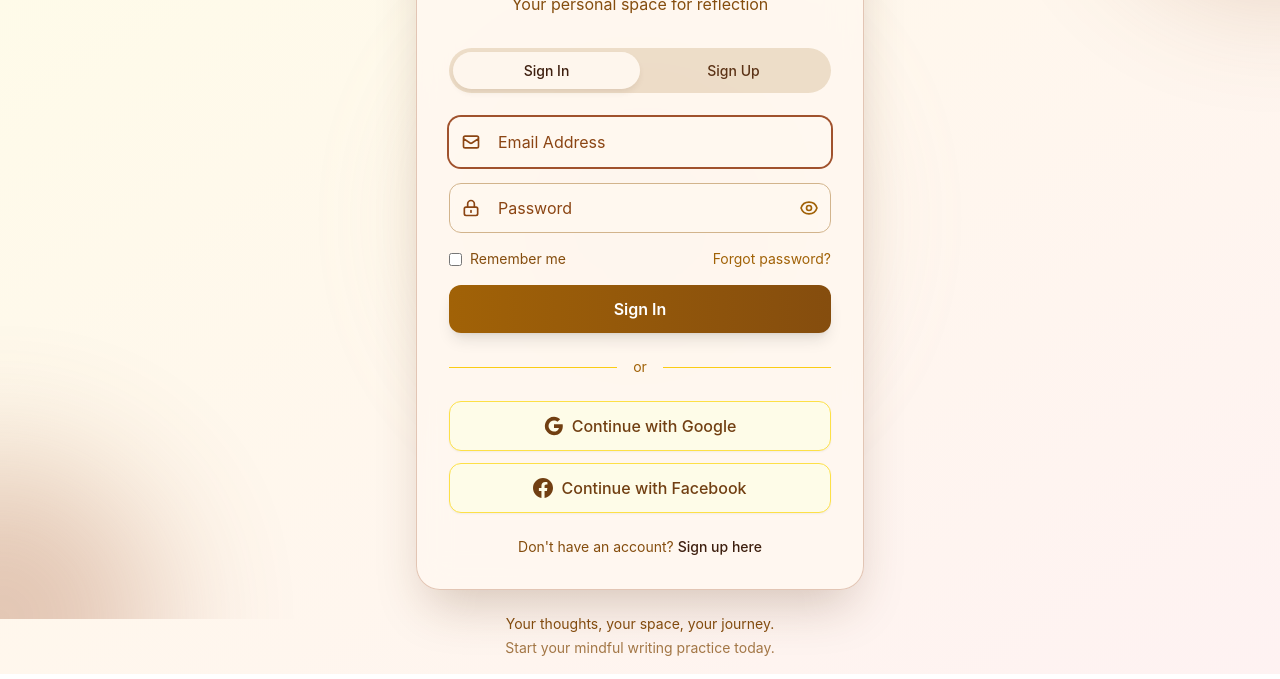
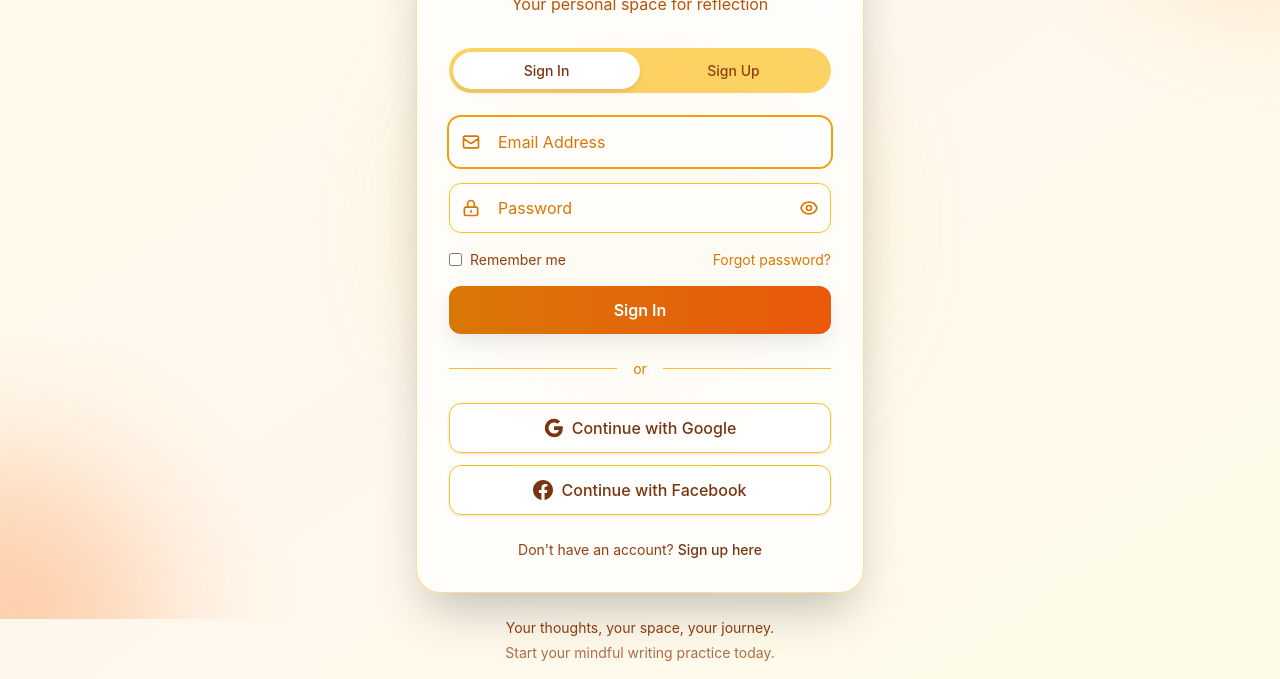
Before and after one commit to Wachira-Christine/JOURNAL-APPLICATION, a plain HTML site: page Signup&Login/index.html in a window 1280 px wide. Shown: the part 181-860 px from the top of the page. Drawn offline with nearby package versions, Linux system fonts and the light colour scheme.

Commit message:
signup page modification

```diff
--- a/Signup&Login/index.html
+++ b/Signup&Login/index.html
@@ -8,7 +8,7 @@
     <link rel="stylesheet" href="styles.css">
 </head>
 <body>
-    <div class="min-h-screen bg-gradient-to-br from-yellow-50 via-orange-50 to-red-50 flex items-center justify-center p-4">
+    <div class="min-h-screen bg-gradient-to-br from-amber-50 via-orange-50 to-yellow-50 flex items-center justify-center p-4">
         <!-- Background decorative elements -->
         <div class="absolute inset-0 overflow-hidden">
             <div class="bg-decoration bg-decoration-1"></div>
@@ -26,8 +26,8 @@
                             <path stroke-linecap="round" stroke-linejoin="round" stroke-width="2" d="M12 6.253v13m0-13C10.832 5.477 9.246 5 7.5 5S4.168 5.477 3 6.253v13C4.168 18.477 5.754 18 7.5 18s3.332.477 4.5 1.253m0-13C13.168 5.477 14.754 5 16.5 5c1.746 0 3.332.477 4.5 1.253v13C19.832 18.477 18.246 18 16.5 18c-1.746 0-3.332.477-4.5 1.253"></path>
                         </svg>
                     </div>
-                    <h1 class="text-3xl font-bold text-yellow-900 mb-2">Inner Journal</h1>
-                    <p class="text-yellow-800">Your personal space for reflection</p>
+                    <h1 class="text-3xl font-bold text-amber-900 mb-2">Inner Journal</h1>
+                    <p class="text-amber-700">Your personal space for reflection</p>
                 </div>
 
                 <!-- Toggle Buttons -->
@@ -43,7 +43,7 @@
                         <svg class="form-icon" fill="none" stroke="currentColor" viewBox="0 0 24 24">
                             <path stroke-linecap="round" stroke-linejoin="round" stroke-width="2" d="M16 7a4 4 0 11-8 0 4 4 0 018 0zM12 14a7 7 0 00-7 7h14a7 7 0 00-7-7z"></path>
                         </svg>
-                        <input type="text" id="name" placeholder="Full Name" class="w-full pl-12 pr-4 py-3 bg-yellow-50 border border-yellow-300 rounded-xl text-yellow-900 placeholder-yellow-700 focus:outline-none focus:ring-2 focus:ring-yellow-600 focus:border-transparent transition-all duration-200" required>
+                        <input type="text" id="name" placeholder="Full Name" class="form-input" required>
                     </div>
 
                     <!-- Email Field -->
@@ -60,7 +60,7 @@
                             <path stroke-linecap="round" stroke-linejoin="round" stroke-width="2" d="M12 15v2m-6 4h12a2 2 0 002-2v-6a2 2 0 00-2-2H6a2 2 0 00-2 2v6a2 2 0 002 2zm10-10V7a4 4 0 00-8 0v4h8z"></path>
                         </svg>
                         <input type="password" id="password" placeholder="Password" class="form-input" required>
-                        <button type="button" id="togglePassword" aria-label="Toggle password visibility" class="absolute right-3 top-1/2 transform -translate-y-1/2 text-yellow-700 hover:text-yellow-900 transition-colors">
+                        <button type="button" id="togglePassword" class="password-toggle">
                             <svg id="eyeOpen" class="w-5 h-5" fill="none" stroke="currentColor" viewBox="0 0 24 24">
                                 <path stroke-linecap="round" stroke-linejoin="round" stroke-width="2" d="M15 12a3 3 0 11-6 0 3 3 0 016 0z"></path>
                                 <path stroke-linecap="round" stroke-linejoin="round" stroke-width="2" d="M2.458 12C3.732 7.943 7.523 5 12 5c4.478 0 8.268 2.943 9.542 7-1.274 4.057-5.064 7-9.542 7-4.477 0-8.268-2.943-9.542-7z"></path>
@@ -72,28 +72,28 @@
                     </div>
 
                     <!-- Remember Me & Forgot Password -->
-                    <div id="loginOptions" class="flex justify-between items-center text-sm">
-                        <label class="flex items-center text-yellow-800">
-                            <input type="checkbox" id="rememberMe" class="mr-2 rounded accent-yellow-700">
+                    <div id="loginOptions" class="login-options">
+                        <label class="remember-me">
+                            <input type="checkbox" id="rememberMe">
                             Remember me
                         </label>
-                        <button type="button" class="text-yellow-700 hover:text-yellow-900 transition-colors">Forgot password?</button>
+                        <button type="button" class="forgot-password">Forgot password?</button>
                     </div>
 
                     <!-- Submit Button -->
-                    <button type="button" id="submitBtn" class="w-full bg-gradient-to-r from-yellow-700 to-yellow-800 hover:from-yellow-800 hover:to-yellow-900 text-white font-semibold py-3 rounded-xl transition-all duration-200 shadow-lg hover:shadow-xl transform hover:-translate-y-0.5">Sign In</button>
+                    <button type="button" id="submitBtn" class="submit-btn">Sign In</button>
                 </div>
 
                 <!-- Divider -->
-                <div class="my-6 flex items-center">
-                    <div class="flex-1 h-px bg-yellow-400"></div>
-                    <span class="px-4 text-yellow-700 text-sm">or</span>
-                    <div class="flex-1 h-px bg-yellow-400"></div>
+                <div class="divider">
+                    <div class="divider-line"></div>
+                    <span class="divider-text">or</span>
+                    <div class="divider-line"></div>
                 </div>
 
                 <!-- Social Login -->
-                <div class="space-y-3">
-                    <button class="w-full bg-yellow-50 hover:bg-yellow-100 border border-yellow-300 text-yellow-900 font-medium py-3 rounded-xl transition-all duration-200 flex items-center justify-center space-x-2 shadow-sm hover:shadow-md">
+                <div class="social-login">
+                    <button class="social-btn">
                         <svg class="w-5 h-5" viewBox="0 0 24 24">
                             <path fill="currentColor" d="M22.56 12.25c0-.78-.07-1.53-.2-2.25H12v4.26h5.92c-.26 1.37-1.04 2.53-2.21 3.31v2.77h3.57c2.08-1.92 3.28-4.74 3.28-8.09z"/>
                             <path fill="currentColor" d="M12 23c2.97 0 5.46-.98 7.28-2.66l-3.57-2.77c-.98.66-2.23 1.06-3.71 1.06-2.86 0-5.29-1.93-6.16-4.53H2.18v2.84C3.99 20.53 7.7 23 12 23z"/>
@@ -103,7 +103,7 @@
                         <span>Continue with Google</span>
                     </button>
 
-                    <button class="w-full bg-yellow-50 hover:bg-yellow-100 border border-yellow-300 text-yellow-900 font-medium py-3 rounded-xl transition-all duration-200 flex items-center justify-center space-x-2 shadow-sm hover:shadow-md">
+                    <button class="social-btn">
                         <svg class="w-5 h-5" fill="currentColor" viewBox="0 0 24 24">
                             <path d="M24 12.073c0-6.627-5.373-12-12-12s-12 5.373-12 12c0 5.99 4.388 10.954 10.125 11.854v-8.385H7.078v-3.47h3.047V9.43c0-3.007 1.792-4.669 4.533-4.669 1.312 0 2.686.235 2.686.235v2.953H15.83c-1.491 0-1.956.925-1.956 1.874v2.25h3.328l-.532 3.47h-2.796v8.385C19.612 23.027 24 18.062 24 12.073z"/>
                         </svg>
@@ -112,16 +112,16 @@
                 </div>
 
                 <!-- Footer -->
-                <div class="mt-6 text-center text-sm text-yellow-800">
+                <div class="auth-footer">
                     <p id="authToggleText">
                         Don't have an account?
-                        <button id="authToggleLink" class="text-yellow-900 font-medium hover:underline">Sign up here</button>
+                        <button id="authToggleLink" class="auth-link">Sign up here</button>
                     </p>
                 </div>
             </div>
 
             <!-- Bottom text -->
-            <div class="text-center mt-6 text-yellow-800 text-sm">
+            <div class="bottom-text">
                 <p>Your thoughts, your space, your journey.</p>
                 <p class="mt-1 opacity-75">Start your mindful writing practice today.</p>
             </div>
--- a/Signup&Login/styles.css
+++ b/Signup&Login/styles.css
@@ -21,7 +21,7 @@ body {
     right: -10rem;
     width: 20rem;
     height: 20rem;
-    background-color: #8b4513; /* coffee brown */
+    background-color: #f59e0b; /* amber-500 */
 }
 
 .bg-decoration-2 {
@@ -29,7 +29,7 @@ body {
     left: -10rem;
     width: 20rem;
     height: 20rem;
-    background-color: #a0522d; /* sienna brown */
+    background-color: #f97316; /* orange-500 */
 }
 
 .bg-decoration-3 {
@@ -38,23 +38,23 @@ body {
     transform: translate(-50%, -50%);
     width: 24rem;
     height: 24rem;
-    background-color: #d2b48c; /* tan/light coffee */
+    background-color: #eab308; /* yellow-500 */
     opacity: 0.2;
 }
 
 /* Main login card */
 .login-card {
-    background: rgba(255, 248, 240, 0.9); /* warm cream background */
+    background: rgba(255, 255, 255, 0.8);
     backdrop-filter: blur(16px);
     border-radius: 1.5rem;
-    box-shadow: 0 25px 50px -12px rgba(92, 51, 23, 0.25); /* coffee brown shadow */
-    border: 1px solid rgba(160, 82, 45, 0.3); /* sienna border */
+    box-shadow: 0 25px 50px -12px rgba(0, 0, 0, 0.25);
+    border: 1px solid rgba(251, 191, 36, 0.5); /* amber-200 with opacity */
     padding: 2rem;
     transition: all 0.3s ease;
 }
 
 .login-card:hover {
-    box-shadow: 0 35px 60px -12px rgba(92, 51, 23, 0.35);
+    box-shadow: 0 35px 60px -12px rgba(0, 0, 0, 0.35);
 }
 
 /* App icon */
@@ -64,16 +64,16 @@ body {
     justify-content: center;
     width: 4rem;
     height: 4rem;
-    background: linear-gradient(to right, #8b4513, #a0522d); /* coffee to sienna gradient */
+    background: linear-gradient(to right, #d97706, #ea580c); /* amber-600 to orange-600 */
     border-radius: 50%;
     margin-bottom: 1rem;
-    box-shadow: 0 10px 25px -3px rgba(92, 51, 23, 0.2);
+    box-shadow: 0 10px 25px -3px rgba(0, 0, 0, 0.1);
 }
 
 /* Authentication toggle */
 .auth-toggle {
     display: flex;
-    background: rgba(210, 180, 140, 0.4); /* light tan background */
+    background: rgba(251, 191, 36, 0.7); /* amber-100 with opacity */
     border-radius: 9999px;
     padding: 0.25rem;
     margin-bottom: 1.5rem;
@@ -88,17 +88,17 @@ body {
     transition: all 0.2s ease;
     border: none;
     cursor: pointer;
-    color: #5c3317; /* dark coffee brown */
+    color: #92400e; /* amber-700 */
 }
 
 .toggle-btn:hover {
-    color: #3e1f0f; /* darker coffee brown */
+    color: #78350f; /* amber-900 */
 }
 
 .toggle-btn.active {
-    background: rgba(255, 248, 240, 0.95); /* warm cream */
-    color: #3e1f0f; /* dark coffee brown */
-    box-shadow: 0 4px 6px -1px rgba(92, 51, 23, 0.1);
+    background: white;
+    color: #78350f; /* amber-900 */
+    box-shadow: 0 4px 6px -1px rgba(0, 0, 0, 0.1);
 }
 
 /* Form groups */
@@ -117,29 +117,29 @@ body {
     transform: translateY(-50%);
     width: 1.25rem;
     height: 1.25rem;
-    color: #8b4513; /* coffee brown */
+    color: #d97706; /* amber-600 */
 }
 
 .form-input {
     width: 100%;
     padding: 0.75rem 1rem 0.75rem 3rem;
-    background: rgba(255, 248, 240, 0.7); /* warm cream background */
-    border: 1px solid #d2b48c; /* tan border */
+    background: rgba(255, 255, 255, 0.6);
+    border: 1px solid #fbbf24; /* amber-300 */
     border-radius: 0.75rem;
-    color: #3e1f0f; /* dark coffee brown text */
+    color: #78350f; /* amber-900 */
     transition: all 0.2s ease;
     outline: none;
     font-size: 1rem;
 }
 
 .form-input::placeholder {
-    color: #8b4513; /* coffee brown placeholder */
+    color: #d97706; /* amber-600 */
 }
 
 .form-input:focus {
-    ring: 2px solid #a0522d; /* sienna focus ring */
+    ring: 2px solid #f59e0b; /* amber-500 */
     border-color: transparent;
-    box-shadow: 0 0 0 2px #a0522d;
+    box-shadow: 0 0 0 2px #f59e0b;
 }
 
 /* Password toggle */
@@ -148,7 +148,7 @@ body {
     right: 0.75rem;
     top: 50%;
     transform: translateY(-50%);
-    color: #8b4513; /* coffee brown */
+    color: #d97706; /* amber-600 */
     background: none;
     border: none;
     cursor: pointer;
@@ -156,7 +156,7 @@ body {
 }
 
 .password-toggle:hover {
-    color: #3e1f0f; /* dark coffee brown */
+    color: #78350f; /* amber-900 */
 }
 
 /* Login options */
@@ -170,17 +170,17 @@ body {
 .remember-me {
     display: flex;
     align-items: center;
-    color: #5c3317; /* medium coffee brown */
+    color: #92400e; /* amber-700 */
     cursor: pointer;
 }
 
 .remember-me input {
     margin-right: 0.5rem;
-    accent-color: #8b4513; /* coffee brown */
+    accent-color: #d97706; /* amber-600 */
 }
 
 .forgot-password {
-    color: #8b4513; /* coffee brown */
+    color: #d97706; /* amber-600 */
     background: none;
     border: none;
     cursor: pointer;
@@ -189,13 +189,13 @@ body {
 }
 
 .forgot-password:hover {
-    color: #3e1f0f; /* dark coffee brown */
+    color: #78350f; /* amber-900 */
 }
 
 /* Submit button */
 .submit-btn {
     width: 100%;
-    background: linear-gradient(to right, #8b4513, #a0522d); /* coffee to sienna gradient */
+    background: linear-gradient(to right, #d97706, #ea580c); /* amber-600 to orange-600 */
     color: white;
     font-weight: 600;
     padding: 0.75rem;
@@ -203,13 +203,13 @@ body {
     border: none;
     cursor: pointer;
     transition: all 0.2s ease;
-    box-shadow: 0 10px 25px -3px rgba(92, 51, 23, 0.2);
+    box-shadow: 0 10px 25px -3px rgba(0, 0, 0, 0.1);
     font-size: 1rem;
 }
 
 .submit-btn:hover {
-    background: linear-gradient(to right, #5c3317, #8b4513); /* darker coffee gradient */
-    box-shadow: 0 20px 25px -5px rgba(92, 51, 23, 0.3);
+    background: linear-gradient(to right, #b45309, #c2410c); /* amber-700 to orange-700 */
+    box-shadow: 0 20px 25px -5px rgba(0, 0, 0, 0.1);
     transform: translateY(-1px);
 }
 
@@ -223,12 +223,12 @@ body {
 .divider-line {
     flex: 1;
     height: 1px;
-    background: #d2b48c; /* tan */
+    background: #fbbf24; /* amber-300 */
 }
 
 .divider-text {
     padding: 0 1rem;
-    color: #8b4513; /* coffee brown */
+    color: #d97706; /* amber-600 */
     font-size: 0.875rem;
 }
 
@@ -241,9 +241,9 @@ body {
 
 .social-btn {
     width: 100%;
-    background: rgba(255, 248, 240, 0.7); /* warm cream background */
-    border: 1px solid #d2b48c; /* tan border */
-    color: #3e1f0f; /* dark coffee brown */
+    background: rgba(255, 255, 255, 0.6);
+    border: 1px solid #fbbf24; /* amber-200 */
+    color: #78350f; /* amber-900 */
     font-weight: 500;
     padding: 0.75rem;
     border-radius: 0.75rem;
@@ -253,12 +253,12 @@ body {
     align-items: center;
     justify-content: center;
     gap: 0.5rem;
-    box-shadow: 0 1px 3px 0 rgba(92, 51, 23, 0.1);
+    box-shadow: 0 1px 3px 0 rgba(0, 0, 0, 0.1);
 }
 
 .social-btn:hover {
-    background: rgba(255, 248, 240, 0.9);
-    box-shadow: 0 4px 6px -1px rgba(92, 51, 23, 0.15);
+    background: rgba(255, 255, 255, 0.8);
+    box-shadow: 0 4px 6px -1px rgba(0, 0, 0, 0.1);
 }
 
 /* Auth footer */
@@ -266,11 +266,11 @@ body {
     margin-top: 1.5rem;
     text-align: center;
     font-size: 0.875rem;
-    color: #5c3317; /* medium coffee brown */
+    color: #92400e; /* amber-700 */
 }
 
 .auth-link {
-    color: #3e1f0f; /* dark coffee brown */
+    color: #78350f; /* amber-900 */
     font-weight: 500;
     background: none;
     border: none;
@@ -281,14 +281,14 @@ body {
 }
 
 .auth-link:hover {
-    text-decoration-color: #3e1f0f; /* dark coffee brown */
+    text-decoration-color: #78350f; /* amber-900 */
 }
 
 /* Bottom text */
 .bottom-text {
     text-align: center;
     margin-top: 1.5rem;
-    color: #5c3317; /* medium coffee brown */
+    color: #92400e; /* amber-800 */
     font-size: 0.875rem;
 }
 
@@ -336,4 +336,4 @@ body {
         opacity: 0;
         transform: translateY(-10px);
     }
-}
+}g
```
